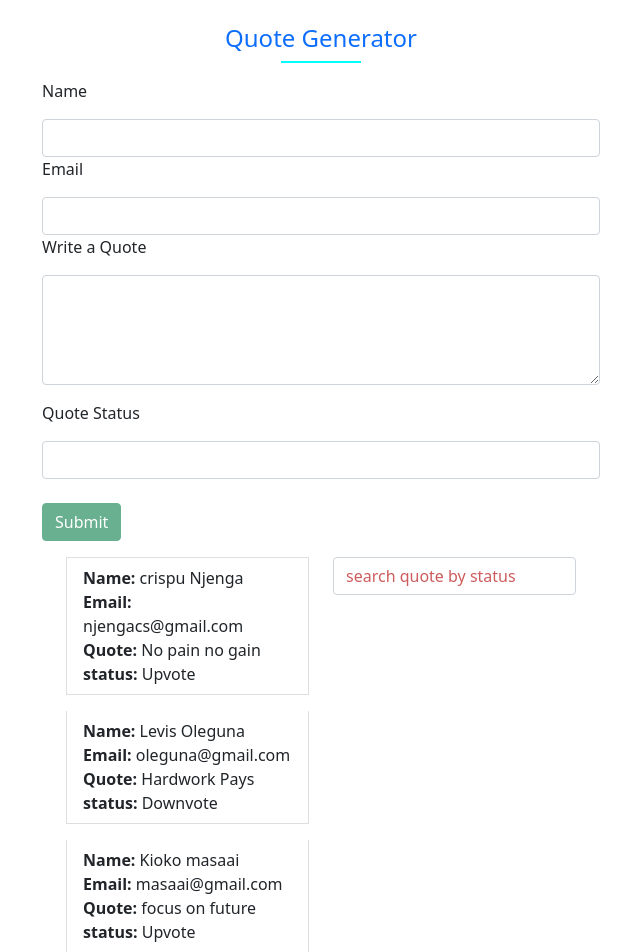
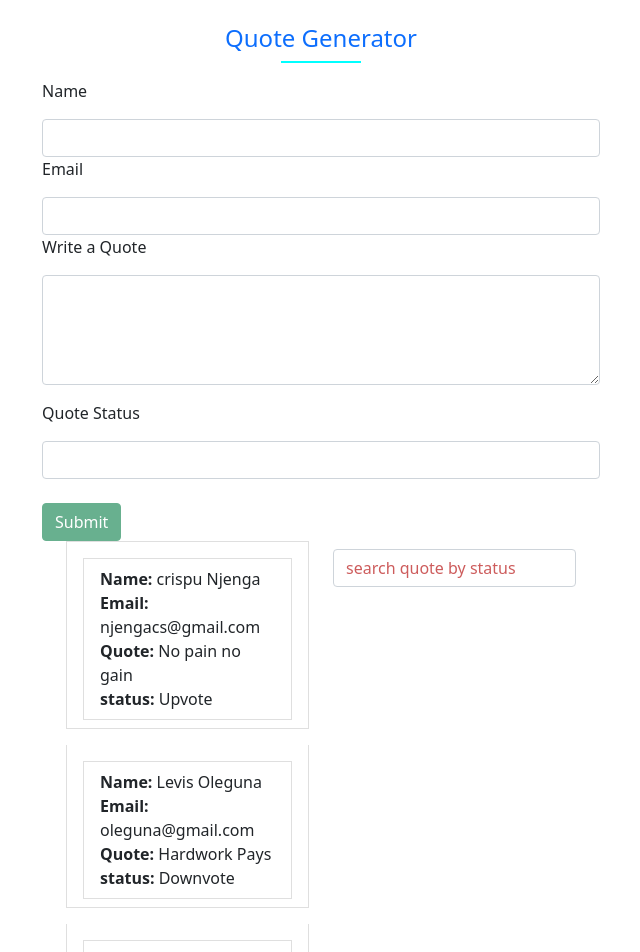
Before and after one commit to crispus-nj/Quote-generator-application, an Angular app: page / in a window 1280 px wide. Shown: the top 952 px of the page, without its empty margins (319-959 px from the left). Built offline with nearby package versions, Linux system fonts and the light colour scheme.

Commit message:
added a filter pipe, the pipe will perform the function of sorting out the status according to what the user is typing. added the pipe with aid of angular/cli

```diff
--- a/src/app/app.module.ts
+++ b/src/app/app.module.ts
@@ -5,12 +5,14 @@ import { AppComponent } from './app.component';
 import { FooterComponetComponent } from './footer-componet/footer-componet.component';
 import { FormComponentComponent } from './form-component/form-component.component';
 import { FormService } from './form.service';
+import { QuoteFilterStatusPipe } from './quote-filter-status.pipe';
 
 @NgModule({
   declarations: [
     AppComponent,
     FooterComponetComponent,
-    FormComponentComponent
+    FormComponentComponent,
+    QuoteFilterStatusPipe
   ],
   imports: [
     BrowserModule,
--- a/src/app/footer-componet/footer-componet.component.html
+++ b/src/app/footer-componet/footer-componet.component.html
@@ -1,6 +1,6 @@
 <div class="container footer">
     <div class="row">
-        <div class="col-md-6">
+        <div class="col-md-12">
             <h6 >Copyright(c)<strong> Crispus Njenga </strong> </h6>
         </div>
     </div>
--- a/src/app/form-component/form-component.component.html
+++ b/src/app/form-component/form-component.component.html
@@ -29,16 +29,24 @@
   </form>
   <div class="container">
     <div class="row">
-      <div class="col-md-6 mt-3">
-        <p *ngFor="let quo of quotes" [ngClass]="getStatusQoute(quo)" class="list-group-item">
-          <li><strong>Name:</strong> {{ quo.name }}</li>
-          <li><Strong>Email:</Strong> {{ quo.email }}</li>
+      <div class="col-md-6">
+        <p *ngFor="let quo of quotes| quoteFilterStatus: quoteStatus : 'status' " [ngClass]="getStatusQoute(quo)"  class="list-group-item">
+         <li  class="list-group-item mt-2">
+           <strong>Name:</strong> {{ quo.name }}
+           <br>
+            <Strong>Email:</Strong> {{ quo.email }}
+            <br>
+            <strong>Quote:</strong> {{ quo.quote }}
+            <br>
+            <strong>status:</strong> {{ quo.status }}
+          </li>
+          <!-- <li><Strong>Email:</Strong> {{ quo.email }}</li>
           <li><strong>Quote:</strong> {{ quo.quote }}</li>
-          <li><strong>status:</strong> {{ quo.status }}</li>
+          <li><strong>status:</strong> {{ quo.status }}</li> -->
         </p>
       </div>
-      <div class="col-md-6 mt-3">
-        <input type="text" name="sort" id="" class="form-control" placeholder="search quote by status" />
+      <div class="col-md-6 mt-2">
+        <input type="text" name="sort" id="" class="form-control" placeholder="search quote by status" [(ngModel)]="quoteStatus" />
       </div>
     </div>
   </div>
--- a/src/app/form-component/form-component.component.ts
+++ b/src/app/form-component/form-component.component.ts
@@ -12,7 +12,7 @@ export class FormComponentComponent implements OnInit {
 
   message: string;
   @ViewChild('form') signupForm: ElementRef
-
+  quoteStatus = ''
   constructor(private frmService: FormService) { }
 
   ngOnInit(): void {
--- /dev/null
+++ b/src/app/quote-filter-status.pipe.ts
@@ -0,0 +1,22 @@
+import { Pipe, PipeTransform } from '@angular/core';
+
+@Pipe({
+  name: 'quoteFilterStatus',
+  pure: false
+})
+export class QuoteFilterStatusPipe implements PipeTransform {
+
+  transform(value: any, filterStatus: string, statusName: string){
+    if(value.length === 0 || filterStatus === ''){
+      return value
+    }
+    let quoteArray = []
+    for (const status of value) {
+      if(status[statusName] === filterStatus){
+        quoteArray.push(status)
+      }
+    }
+    return quoteArray;
+  }
+
+}
```
Also changed, not shown: 1 other file (tests, documents, lock files or other folders).
